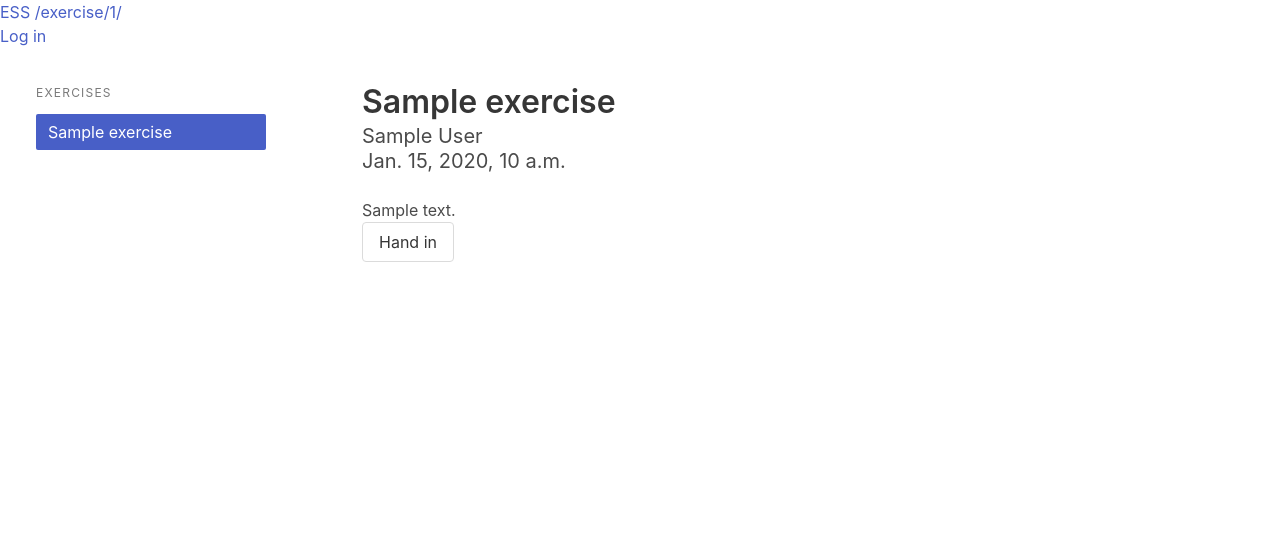
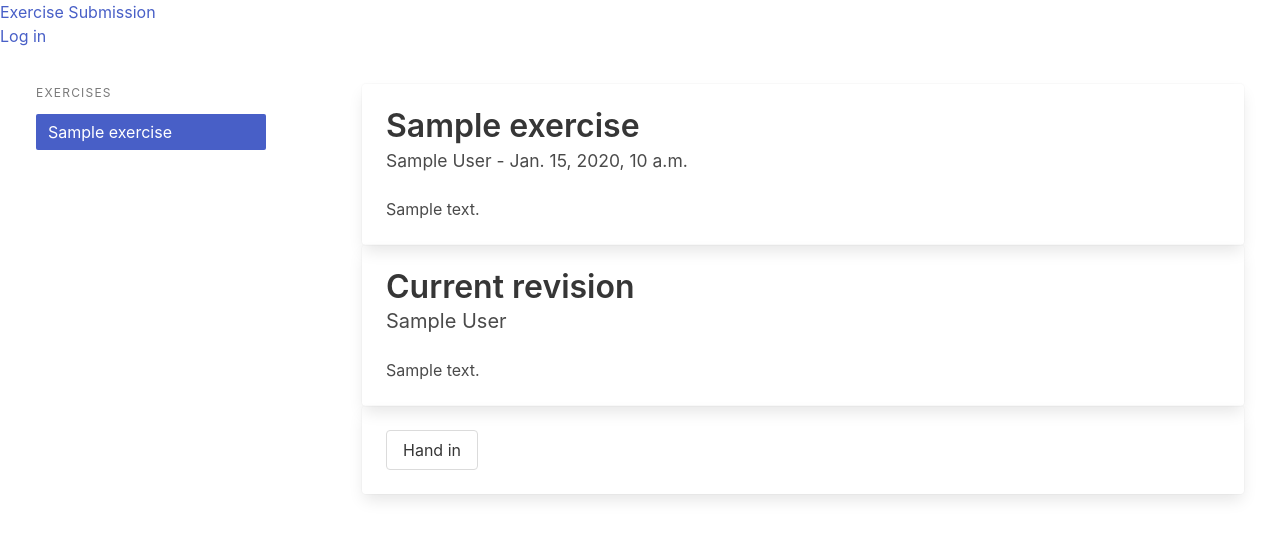
Before and after one commit to dliso/exercise_submission_system, a Django app: page /exercise/1/ in a window 1280 px wide. Shown: the top 539 px of the page. Run offline with Django 3.2, Linux system fonts and the light colour scheme; tables that the repository leaves empty hold one stand-in row (values such as "Sample post"); some libraries are stand-ins or nearby versions.

Commit message:
Add exercise text, current handin and new handin cards

```diff
--- a/exersub/exercises/admin.py
+++ b/exersub/exercises/admin.py
@@ -1,9 +1,10 @@
 from django.contrib import admin
 
-from .models import CUser, Exercise, Group
+from .models import CUser, Exercise, Group, Handin
 
 # Register your models here.
 
 admin.site.register(CUser)
 admin.site.register(Exercise)
 admin.site.register(Group)
+admin.site.register(Handin)
--- a/exersub/exercises/models.py
+++ b/exersub/exercises/models.py
@@ -29,12 +29,18 @@ class Group(models.Model):
 
 
 class Handin(models.Model):
-    group = models.ForeignKey(Group)
-    evaluator_group = models.ForeignKey(Group, related_name='evaluator_of')
-    evaluation = models.ForeignKey('Evaluation')
-    handin_date = models.DateTimeField(timezone.now())
+    creator = models.ForeignKey(CUser)
+    group = models.ForeignKey(Group, null=True, blank=True)
+    evaluator_group = models.ForeignKey(Group, related_name='evaluator_of', null=True, blank=True)
+    evaluation = models.ForeignKey('Evaluation', blank=True, null=True)
+    handin_date = models.DateTimeField(auto_now=True)
     text = models.TextField()
     exercise = models.ForeignKey('Exercise')
+
+    def __str__(self):
+        s = self.text
+        s2 = s if len(s) < 50 else s[47] + '...'
+        return self.exercise.title + ': ' + s2
 
 
 class Evaluation(models.Model):
--- a/exersub/exercises/templates/exercises/exercise.html
+++ b/exersub/exercises/templates/exercises/exercise.html
@@ -2,23 +2,44 @@
 
 {% block content %}
 
+<div class="card card-content">
     <h1 class="title">{{active_exercise.title}}</h1>
     <h2 class="subtitle">
-    <div>
+        <small>
             {{ active_exercise.author.user.first_name }}
             {{ active_exercise.author.user.last_name }}
-    </div>
-    <div>
+            -
             {{ active_exercise.creation_date }}
-    </div>
+        </small>
     </h2>
 
     <div>
         {{active_exercise.text}}
     </div>
-
-<div>
-    <a class="button" href="handin">Hand in</a>
 </div>
 
+<div class="card card-content">
+    <div>
+        <h1 class="title">Current revision</h1>
+        <h2 class="subtitle">
+            {{current_handin.creator.user.first_name}}
+            {{current_handin.creator.user.last_name }}
+        </h2>
+        <div>
+            {% if current_handin %}
+            {{current_handin.text}}
+            {% else %}
+            Nothing handed in yet.
+            {% endif %}
+        </div>
+    </div>
+</div>
+
+<div class="card card-content">
+    <a class="button" href="handin">Hand in</a>
+    {% block hand_in %}
     {% endblock %}
+</div>
+
+
+{% endblock %}
--- a/exersub/exercises/templates/exercises/index.html
+++ b/exersub/exercises/templates/exercises/index.html
@@ -4,15 +4,14 @@
     <head>
         <meta charset="UTF-8">
         <link rel="stylesheet" href="https://cdnjs.cloudflare.com/ajax/libs/bulma/0.4.2/css/bulma.css" integrity="sha256-tzp6mtxeugpv7nF5uY4rqr1ZxZynL8F7G5MCwYxJkmY=" crossorigin="anonymous" />
-        <title>Exercise Submission System</title>
+        <title>Exercise Submission</title>
     </head>
 
     <body>
 
         <nav class="nav has-shadow">
             <div class="nav-left">
-                <a class="nav-item" href="/">ESS</a>
-                <a class="nav-item" href="/">{{request.path}}</a>
+                <a class="nav-item" href="/">Exercise Submission</a>
             </div>
             <div class="nav-right">
                 {% if user.is_authenticated %}
--- a/exersub/exercises/urls.py
+++ b/exersub/exercises/urls.py
@@ -5,5 +5,6 @@ from . import views
 urlpatterns = [
     url(r'^$', views.index, name='index'),
     url(r'^exercise/([0-9]+)/$', views.exercise, name='exercise'),
+    url(r'^exercise/([0-9]+)/handin/$', views.hand_in_exercise, name='hand_in_exercise'),
     url(r'^exercise/add/$', views.add_exercise, name='add_exercise'),
 ]
--- a/exersub/exercises/views.py
+++ b/exersub/exercises/views.py
@@ -1,7 +1,7 @@
 from django.shortcuts import render
 from django.http import HttpResponseRedirect
-from .models import Exercise, Group
-from .forms import ExerciseForm, GroupForm
+from .models import Exercise, Group, Handin
+from .forms import ExerciseForm, GroupForm, HandinForm
 
 # Create your views here.
 
@@ -12,10 +12,16 @@ def context(ex_pk=None, grp_pk=None, form=None):
     cont['exercises'] = exercises
     cont['groups'] = groups
     if ex_pk:
-        cont['active_exercise'] = exercises.get(pk=ex_pk)
+        ex = exercises.get(pk=ex_pk)
+        cont['active_exercise'] = ex
         for e in exercises:
             if int(ex_pk) == e.id:
                 e.style = 'is-active'
+        try:
+            current_handin = Handin.objects.filter(exercise__id=ex_pk).latest('handin_date')
+            cont['current_handin'] = current_handin
+        except:
+            pass
     if grp_pk:
         cont['members'] = groups.get(pk=grp_pk).members.all()
         cont['active_group'] = groups.get(pk=grp_pk)
@@ -42,7 +48,22 @@ def add_exercise(request):
                               text=form.cleaned_data['text'],
                               title=form.cleaned_data['title'])
             new_ex.save()
-            return HttpResponseRedirect('/')
+            return HttpResponseRedirect('/exercise/' + str(new_ex.id))
     else:
         form = ExerciseForm()
     return render(request, 'exercises/add_exercise.html', context(form=form))
+
+def hand_in_exercise(request, ex_pk):
+    if request.method == 'POST':
+        form = HandinForm(request.POST)
+        if form.is_valid():
+            handin = Handin(
+                creator=request.user.cuser,
+                text=form.cleaned_data['text'],
+                exercise= Exercise.objects.get(id=ex_pk)
+            )
+            handin.save()
+            return HttpResponseRedirect('/exercise/' + ex_pk)
+    else:
+        form = HandinForm()
+    return render(request, 'exercises/hand_in_exercise.html', context(ex_pk=ex_pk, form=form))
```
Also changed, not shown: exersub/exercises/forms.py (+7 -1 lines), exersub/exercises/templates/exercises/add_exercise.html (+15 -5 lines), exersub/exercises/templates/exercises/hand_in_exercise.html (added, +23 -0 lines), exersub/exercises/migrations/0004_auto_20170609_1656.py (added). Lines whose indentation alone changed are shown as unchanged.
